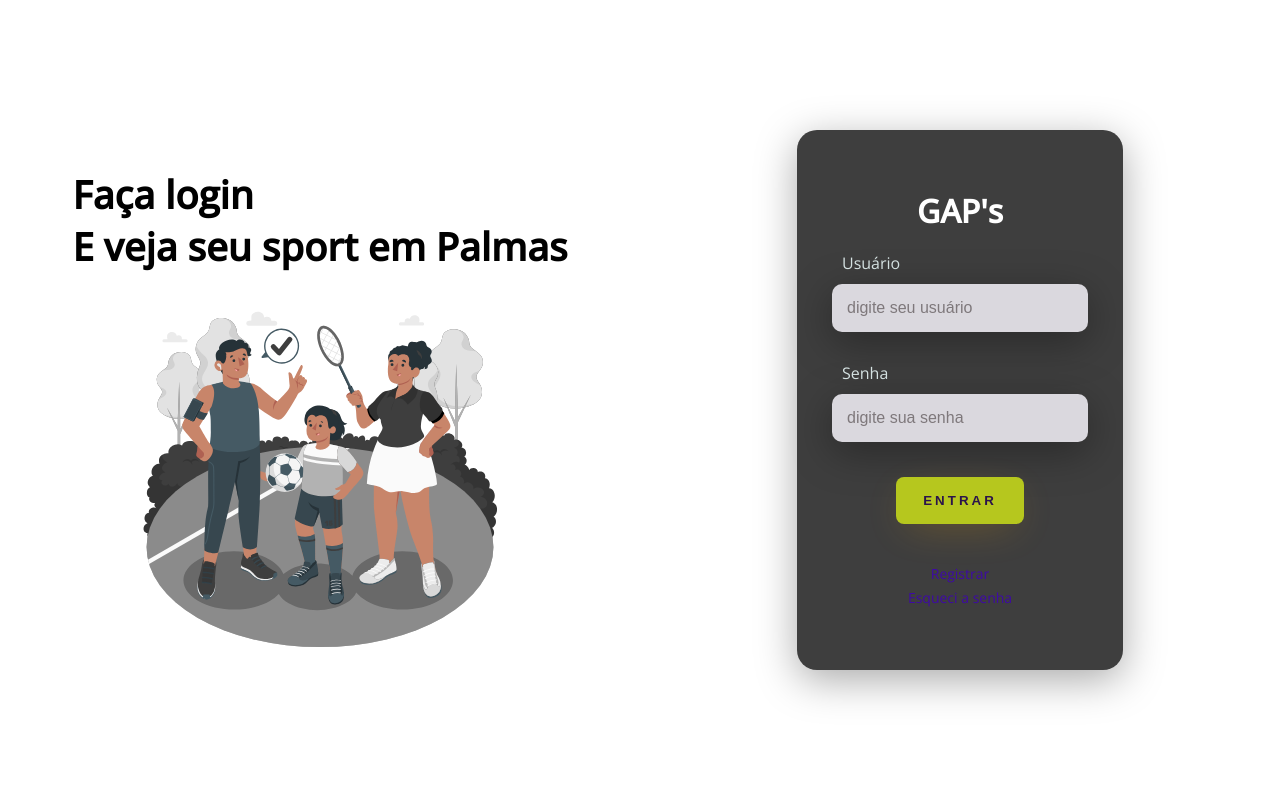
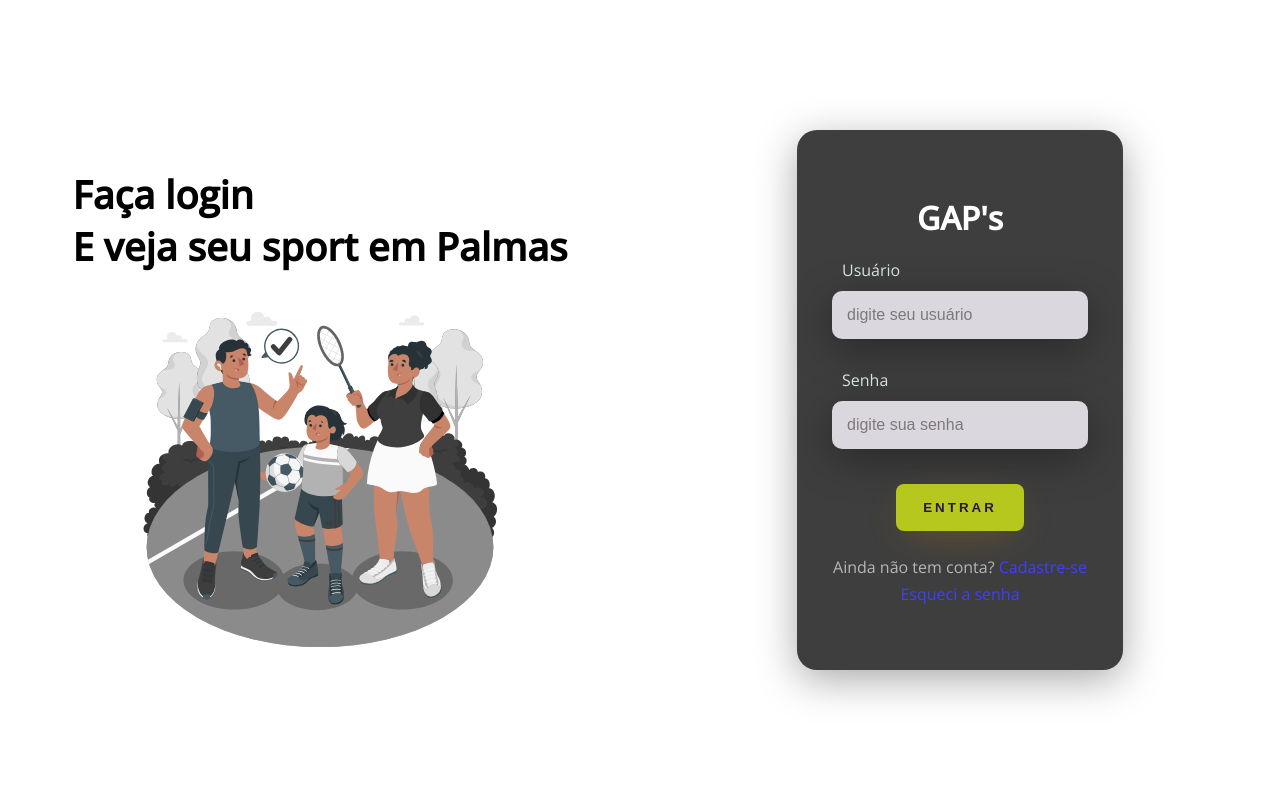
Before and after one commit to GabryelMarques/Dev-Web-Mob-2024-1, a Django app: page / in a window 1280 px wide. Run offline with Django 5.2, Linux system fonts and the light colour scheme.

Commit message:
Adicionando novos links na tela de login

```diff
--- a/projeto/static/css/styles.css
+++ b/projeto/static/css/styles.css
@@ -109,19 +109,25 @@ body{
     cursor: pointer;
     box-shadow: 0px 10px 40px -12px #ffac0552;
 }
+
 .links {
-    margin-top: 15px;
-    text-align: center; /* Centraliza os links */
+    text-align: center;
 }
 
-.links a {
-    display: block;
-    color: #3e0aa5;
-    text-decoration: none;
-    font-size: 14px;
-    margin-bottom: 5px;
+.message {
+    display: inline;
+    color: rgb(182, 182, 182);
 }
 
-.links a:hover {
-    text-decoration: underline;
+.signup-link {
+    display: inline;
+    color: rgb(63, 63, 255);
+    text-decoration: none;
 }
+
+.forgot-password-link {
+    display: block;
+    color: rgb(63, 63, 255);
+    text-decoration: none;
+    margin-top: 5px;
+}
--- a/projeto/templates/autenticacao.html
+++ b/projeto/templates/autenticacao.html
@@ -32,9 +32,10 @@
                     <button type="submit" class="btn-login">Entrar</button>
 
                     <div class="links">
-                        <a href="#">Registrar</a>
-
-                        <a href="#">Esqueci a senha</a>
+                        <p class="message">Ainda não tem conta?</p>
+                        <a href="#" class="signup-link">Cadastre-se</a>
+                        <br>
+                        <a href="#" class="forgot-password-link">Esqueci a senha</a>
                     </div>
                 </div>
             </div>
```
